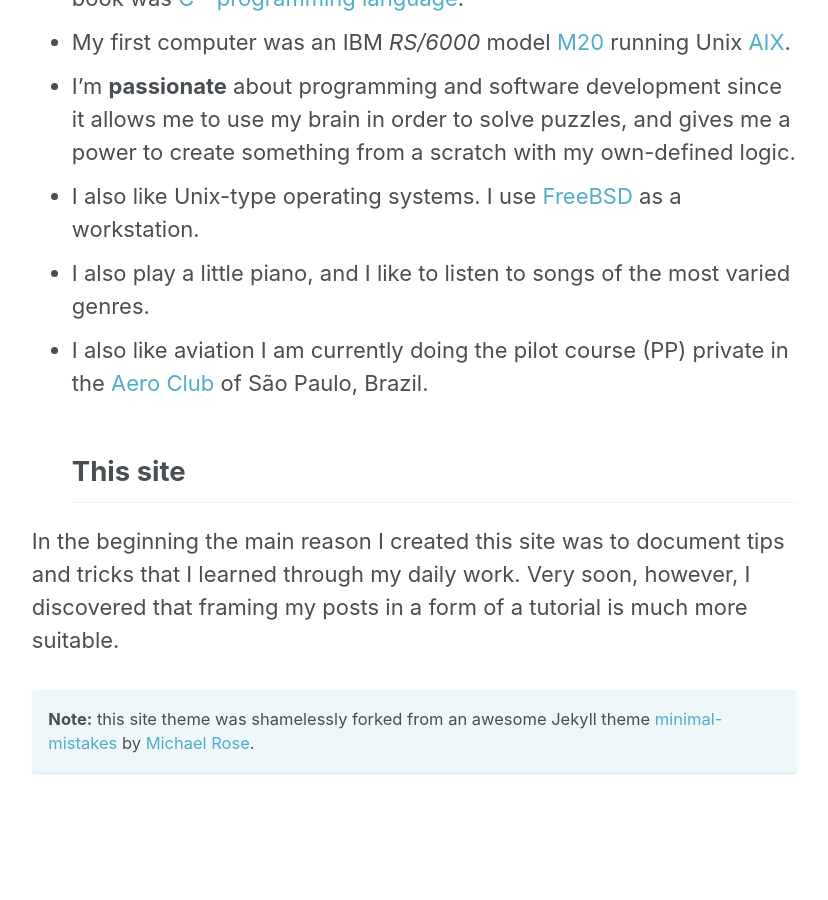
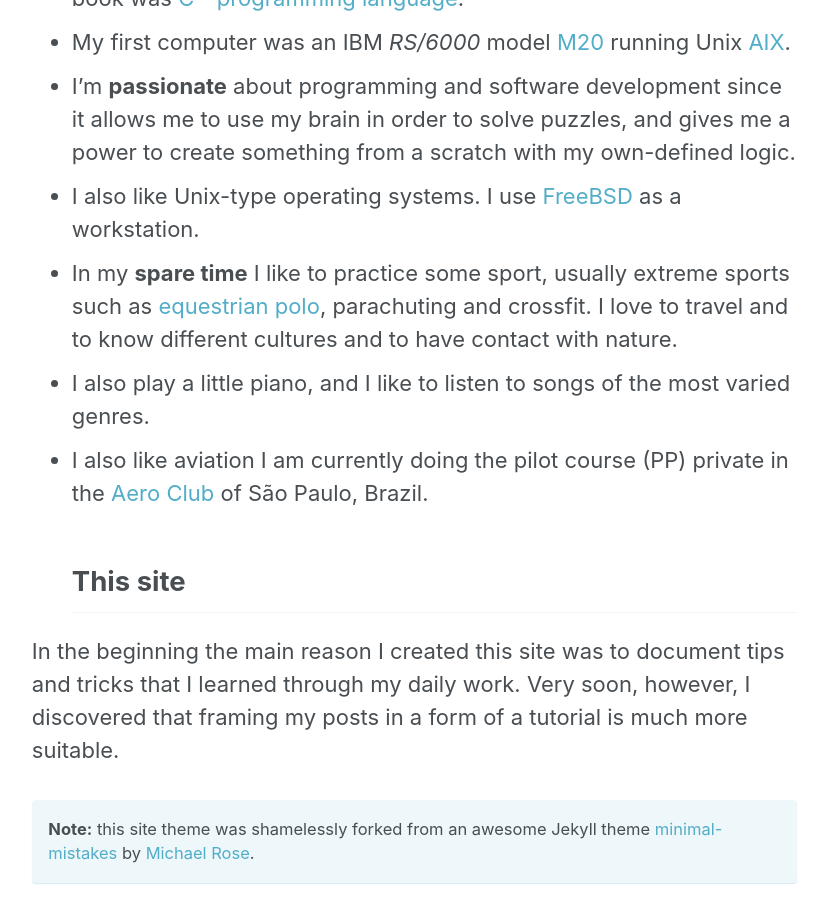
Before and after one commit to edersoncorbari/edersoncorbari.github.io, a Jekyll site: the page built from _pages/about.md, in a window 1280 px wide and 900 px high, scrolled down 879 px. Shown: the whole window, without its empty margins (252-1080 px from the left). Built offline with Jekyll 4.4.1, drawn with Linux system fonts in a browser that asks for light colours.

Commit message:
1. Change about page.

```diff
--- a/_pages/about.md
+++ b/_pages/about.md
@@ -16,7 +16,7 @@ title: "About"
 * My first computer was an IBM *RS/6000* model [M20](https://en.wikipedia.org/wiki/RS/6000) running Unix [AIX](https://en.wikipedia.org/wiki/IBM_AIX).
 * I'm **passionate** about programming and software development since it allows me to use my brain in order to solve puzzles, and gives me a power to create something from a scratch with my own-defined logic.
 * I also like Unix-type operating systems. I use [FreeBSD](https://www.freebsd.org/) as a workstation.
-<!--* In my **spare time** I like to practice some sport, usually extreme sports such as [equestrian polo](https://polocontacts.com/members/edersonmoura/media/), parachuting and crossfit. I love to travel and to know different cultures and to have contact with nature.-->
+* In my **spare time** I like to practice some sport, usually extreme sports such as [equestrian polo](https://polocontacts.com/members/edersonmoura/media/), parachuting and crossfit. I love to travel and to know different cultures and to have contact with nature.
 * I also play a little piano, and I like to listen to songs of the most varied genres.
 * I also like aviation I am currently doing the pilot course (PP) private in the [Aero Club](http://aeroclubesp.com.br/) of S&atilde;o Paulo, Brazil.
 ## This site
```
